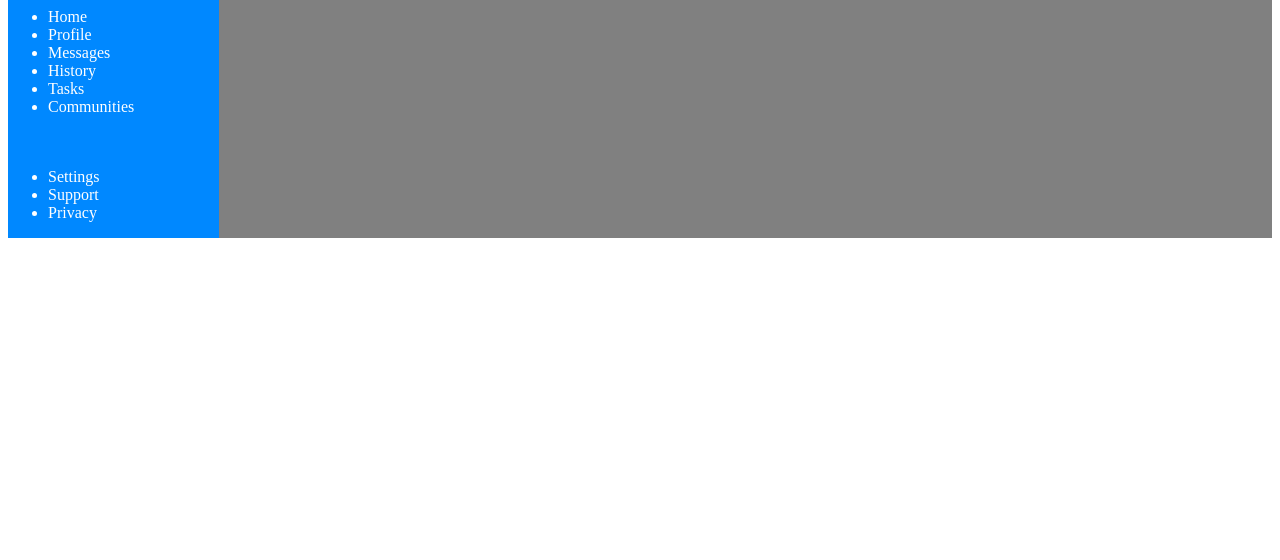
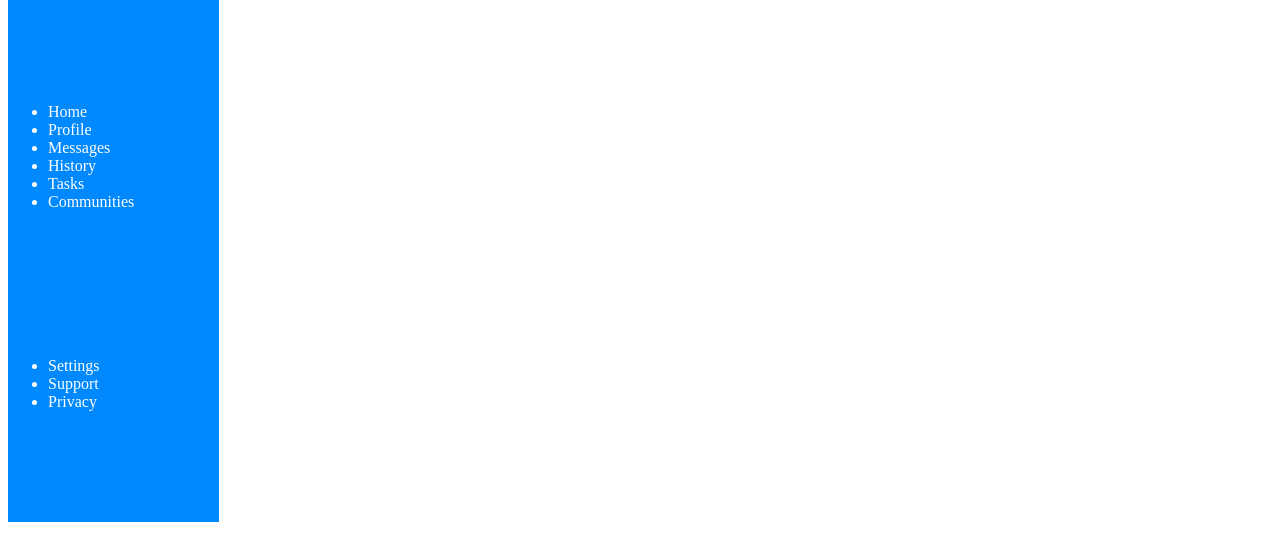
Before and after one commit to crocchamp/OdinDashboard, a plain HTML site: page index.html in a window 1280 px wide. Shown: the part 116-676 px from the top of the page. Drawn offline with Linux system fonts and the light colour scheme.

Commit message:
Add grid rows
Add grid rows 1fr 5fr

```diff
--- a/style.css
+++ b/style.css
@@ -1,6 +1,7 @@
 body {
     display: grid;
     grid-template-columns: 1fr 5fr;
+    grid-template-rows: 1fr 5fr;
 }
 
 header {
@@ -8,6 +9,7 @@ header {
     display: grid;
     grid-template-columns: 3fr 1fr;
     gap: 20px;
+    grid-row: 1 / 2;
 }
 
 .sidebar {
@@ -15,4 +17,5 @@ header {
     display: grid;
     gap: clamp(10px,20px,40px);
     color: white;
+    grid-row: 1 / 3;
 }
```
